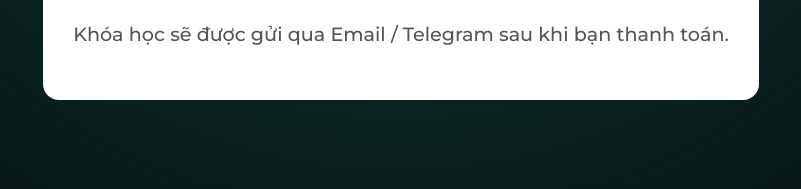
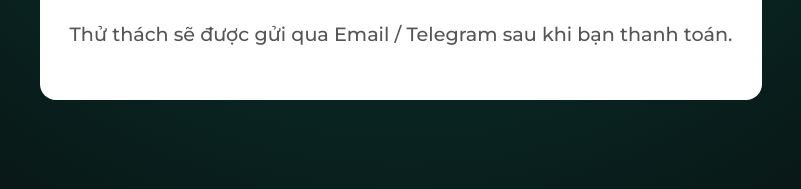
Before and after one commit to minhtaneditor-hue/7daychallenge, a plain HTML site: page index.html in a window 1280 px wide. Both pictures are taken after typing "Sample", "5551234", "name@example.com", "Sample" into the empty fields and a click on the button "THANH TOÁN & NHẬN MÃ QR". Shown: the part 5764-5953 px from the top of the page, 239-1040 px from the left. Drawn offline with nearby package versions, Linux system fonts and the light colour scheme; no server answers; a web font is replaced by a local one.

Commit message:
Content: Rename Khóa học to Thử thách

```diff
--- a/index.html
+++ b/index.html
@@ -3,7 +3,7 @@
 <head>
     <meta charset="UTF-8">
     <meta name="viewport" content="width=device-width, initial-scale=1.0">
-    <title>7 Day Boyfriend Camera | Khóa học chụp ảnh bằng điện thoại</title>
+    <title>7 Day Boyfriend Camera | Thử thách chụp ảnh bằng điện thoại</title>
     <meta name="description" content="Biến chiếc điện thoại của bạn thành 'camera bạn trai' trong 7 ngày. Giúp bạn chụp người yêu đẹp hơn.">
     <link rel="stylesheet" href="style.css">
     <!-- Google Fonts -->
@@ -235,7 +235,7 @@
                 <div id="qr-box" class="qr-box hidden">
                     <h3>Quét mã QR để hoàn tất đăng ký!</h3>
                     <img src="assets/QR CODE 7DBFC.jpg" alt="QR Code Thanh Toán">
-                    <p>Khóa học sẽ được gửi qua Email / Telegram sau khi bạn thanh toán.</p>
+                    <p>Thử thách sẽ được gửi qua Email / Telegram sau khi bạn thanh toán.</p>
                 </div>
             </div>
         </div>
```
